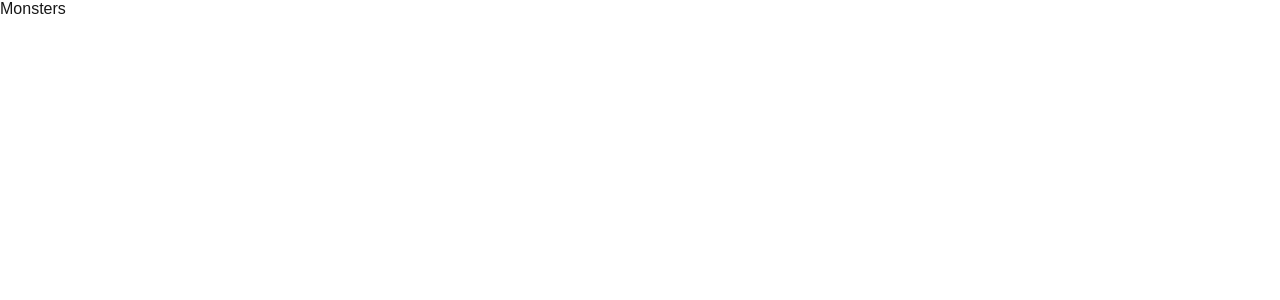
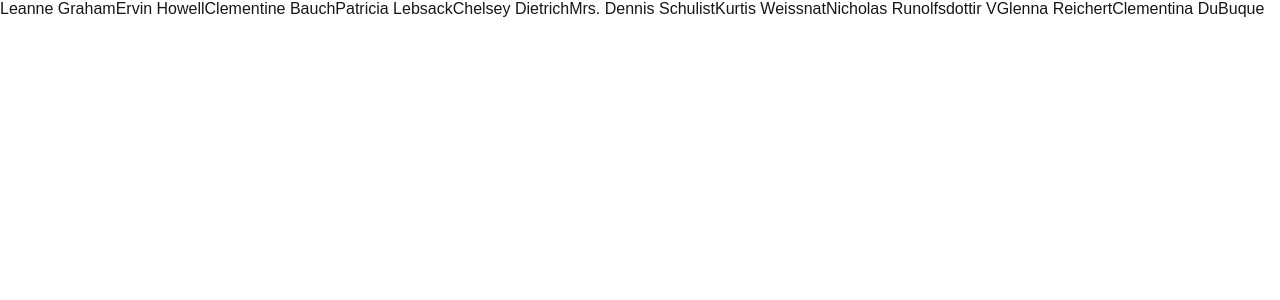
Before and after one commit to ANGIGENA/robohash, a Next.js app: page /monsters-rolodex in a window 1280 px wide. Shown: the top 300 px of the page. Built offline with nearby package versions, Linux system fonts and the light colour scheme.

Commit message:
ADD: mock monsters

```diff
--- a/src/infrastructure/features/ViewMonstersRolodex/ViewMonstersRolodex.jsx
+++ b/src/infrastructure/features/ViewMonstersRolodex/ViewMonstersRolodex.jsx
@@ -1,11 +1,17 @@
-import styles from "./Styles.module.css"
-
+"use client";
+import { useState } from "react";
+import styles from "./Styles.module.css";
+import { MOCKMONSTERS } from "./constants";
 
 function ViewMonstersRolodex() {
-    return(
-        <div>
-            Monsters
-        </div>
-    )
+  const [monsters, setMonsters] = useState(MOCKMONSTERS);
+
+  return (
+    <div>
+      {monsters.map((monster) => {
+        return <span>{monster.name}</span>;
+      })}
+    </div>
+  );
 }
-export default ViewMonstersRolodex
+export default ViewMonstersRolodex;
--- /dev/null
+++ b/src/infrastructure/features/ViewMonstersRolodex/constants.js
@@ -0,0 +1,202 @@
+export const MOCKMONSTERS = [
+    {
+      id: 1,
+      name: "Leanne Graham",
+      username: "Bret",
+      email: "Sincere@april.biz",
+      address: {
+        street: "Kulas Light",
+        suite: "Apt. 556",
+        city: "Gwenborough",
+        zipcode: "92998-3874",
+        geo: { lat: "-37.3159", lng: "81.1496" },
+      },
+      phone: "1-770-736-8031 x56442",
+      website: "hildegard.org",
+      company: {
+        name: "Romaguera-Crona",
+        catchPhrase: "Multi-layered client-server neural-net",
+        bs: "harness real-time e-markets",
+      },
+    },
+    {
+      id: 2,
+      name: "Ervin Howell",
+      username: "Antonette",
+      email: "Shanna@melissa.tv",
+      address: {
+        street: "Victor Plains",
+        suite: "Suite 879",
+        city: "Wisokyburgh",
+        zipcode: "90566-7771",
+        geo: { lat: "-43.9509", lng: "-34.4618" },
+      },
+      phone: "010-692-6593 x09125",
+      website: "anastasia.net",
+      company: {
+        name: "Deckow-Crist",
+        catchPhrase: "Proactive didactic contingency",
+        bs: "synergize scalable supply-chains",
+      },
+    },
+    {
+      id: 3,
+      name: "Clementine Bauch",
+      username: "Samantha",
+      email: "Nathan@yesenia.net",
+      address: {
+        street: "Douglas Extension",
+        suite: "Suite 847",
+        city: "McKenziehaven",
+        zipcode: "59590-4157",
+        geo: { lat: "-68.6102", lng: "-47.0653" },
+      },
+      phone: "1-463-123-4447",
+      website: "ramiro.info",
+      company: {
+        name: "Romaguera-Jacobson",
+        catchPhrase: "Face to face bifurcated interface",
+        bs: "e-enable strategic applications",
+      },
+    },
+    {
+      id: 4,
+      name: "Patricia Lebsack",
+      username: "Karianne",
+      email: "Julianne.OConner@kory.org",
+      address: {
+        street: "Hoeger Mall",
+        suite: "Apt. 692",
+        city: "South Elvis",
+        zipcode: "53919-4257",
+        geo: { lat: "29.4572", lng: "-164.2990" },
+      },
+      phone: "493-170-9623 x156",
+      website: "kale.biz",
+      company: {
+        name: "Robel-Corkery",
+        catchPhrase: "Multi-tiered zero tolerance productivity",
+        bs: "transition cutting-edge web services",
+      },
+    },
+    {
+      id: 5,
+      name: "Chelsey Dietrich",
+      username: "Kamren",
+      email: "Lucio_Hettinger@annie.ca",
+      address: {
+        street: "Skiles Walks",
+        suite: "Suite 351",
+        city: "Roscoeview",
+        zipcode: "33263",
+        geo: { lat: "-31.8129", lng: "62.5342" },
+      },
+      phone: "(254)954-1289",
+      website: "demarco.info",
+      company: {
+        name: "Keebler LLC",
+        catchPhrase: "User-centric fault-tolerant solution",
+        bs: "revolutionize end-to-end systems",
+      },
+    },
+    {
+      id: 6,
+      name: "Mrs. Dennis Schulist",
+      username: "Leopoldo_Corkery",
+      email: "Karley_Dach@jasper.info",
+      address: {
+        street: "Norberto Crossing",
+        suite: "Apt. 950",
+        city: "South Christy",
+        zipcode: "23505-1337",
+        geo: { lat: "-71.4197", lng: "71.7478" },
+      },
+      phone: "1-477-935-8478 x6430",
+      website: "ola.org",
+      company: {
+        name: "Considine-Lockman",
+        catchPhrase: "Synchronised bottom-line interface",
+        bs: "e-enable innovative applications",
+      },
+    },
+    {
+      id: 7,
+      name: "Kurtis Weissnat",
+      username: "Elwyn.Skiles",
+      email: "Telly.Hoeger@billy.biz",
+      address: {
+        street: "Rex Trail",
+        suite: "Suite 280",
+        city: "Howemouth",
+        zipcode: "58804-1099",
+        geo: { lat: "24.8918", lng: "21.8984" },
+      },
+      phone: "210.067.6132",
+      website: "elvis.io",
+      company: {
+        name: "Johns Group",
+        catchPhrase: "Configurable multimedia task-force",
+        bs: "generate enterprise e-tailers",
+      },
+    },
+    {
+      id: 8,
+      name: "Nicholas Runolfsdottir V",
+      username: "Maxime_Nienow",
+      email: "Sherwood@rosamond.me",
+      address: {
+        street: "Ellsworth Summit",
+        suite: "Suite 729",
+        city: "Aliyaview",
+        zipcode: "45169",
+        geo: { lat: "-14.3990", lng: "-120.7677" },
+      },
+      phone: "586.493.6943 x140",
+      website: "jacynthe.com",
+      company: {
+        name: "Abernathy Group",
+        catchPhrase: "Implemented secondary concept",
+        bs: "e-enable extensible e-tailers",
+      },
+    },
+    {
+      id: 9,
+      name: "Glenna Reichert",
+      username: "Delphine",
+      email: "Chaim_McDermott@dana.io",
+      address: {
+        street: "Dayna Park",
+        suite: "Suite 449",
+        city: "Bartholomebury",
+        zipcode: "76495-3109",
+        geo: { lat: "24.6463", lng: "-168.8889" },
+      },
+      phone: "(775)976-6794 x41206",
+      website: "conrad.com",
+      company: {
+        name: "Yost and Sons",
+        catchPhrase: "Switchable contextually-based project",
+        bs: "aggregate real-time technologies",
+      },
+    },
+    {
+      id: 10,
+      name: "Clementina DuBuque",
+      username: "Moriah.Stanton",
+      email: "Rey.Padberg@karina.biz",
+      address: {
+        street: "Kattie Turnpike",
+        suite: "Suite 198",
+        city: "Lebsackbury",
+        zipcode: "31428-2261",
+        geo: { lat: "-38.2386", lng: "57.2232" },
+      },
+      phone: "024-648-3804",
+      website: "ambrose.net",
+      company: {
+        name: "Hoeger LLC",
+        catchPhrase: "Centralized empowering task-force",
+        bs: "target end-to-end models",
+      },
+    },
+  ];
```
